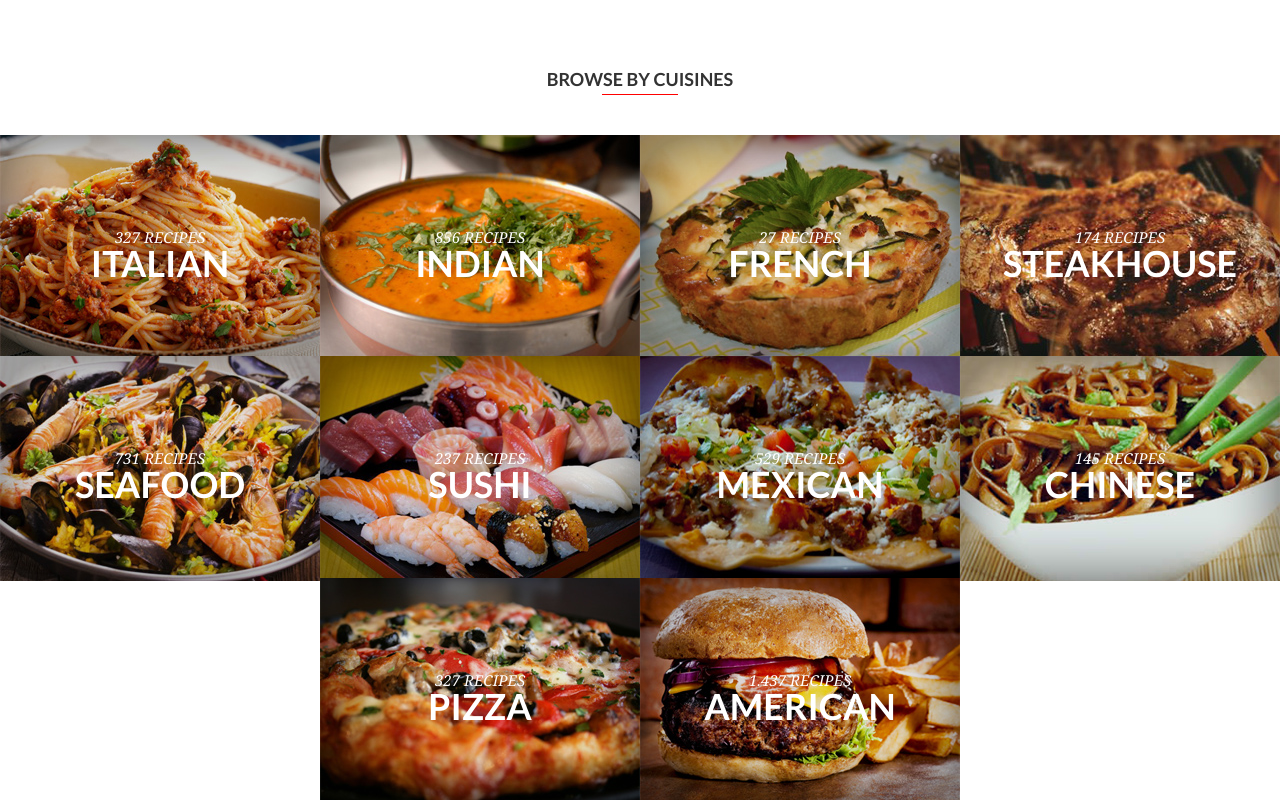
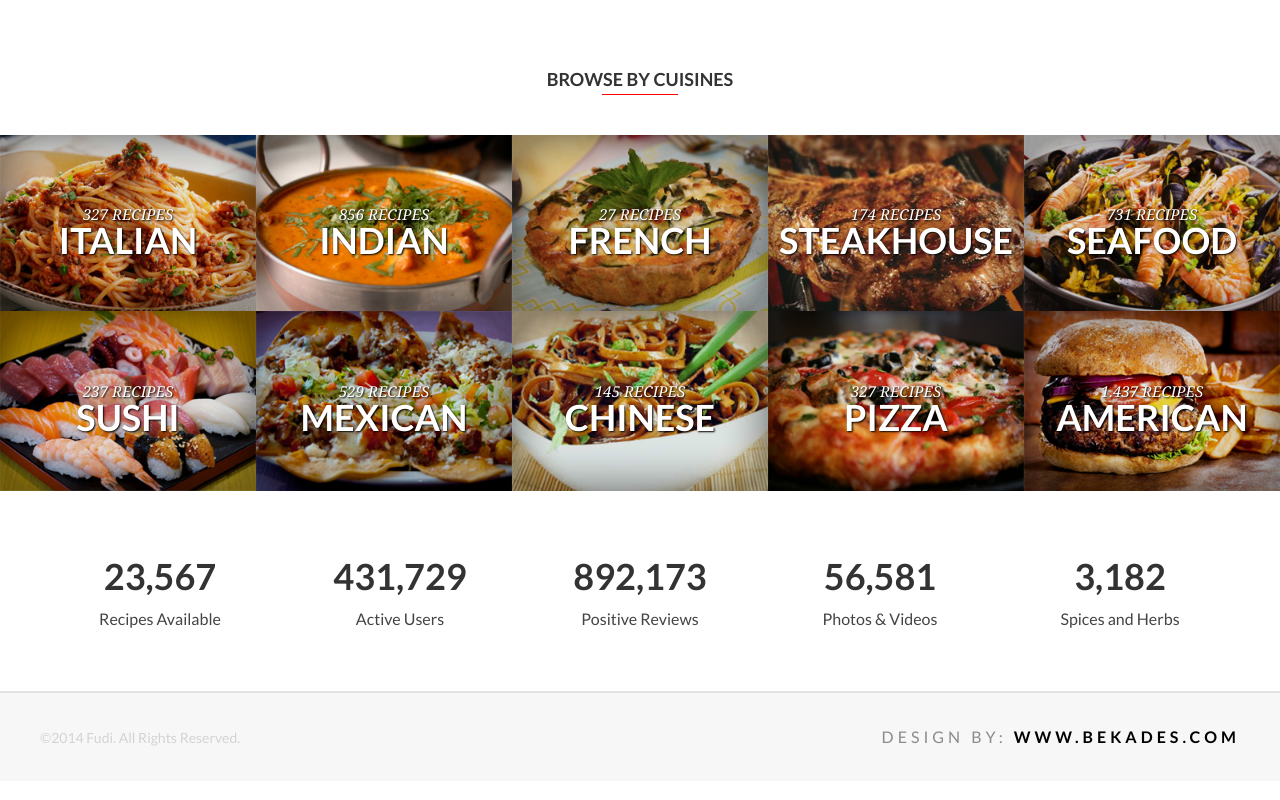
Before and after one commit to ErVuts/Recipes, a plain HTML site: page index.html in a window 1280 px wide. Shown: the part 2614-3414 px from the top of the page. Drawn offline with Linux system fonts and the light colour scheme; files whose address does not match are found by name.

Commit message:
rework cuisines section, added amounts section, added footer

```diff
--- a/index.html
+++ b/index.html
@@ -139,60 +139,95 @@
 	</div>
 		</section>
 <section>
-	<h2 class="title title--examples">BROWSE BY CUISINES</h2>
+	<h2 class="title title--cuisines">BROWSE BY CUISINES</h2>
 
-	<div class="examples">
-		<div class="example">
-			<img src="img/img9.jpg" alt="" class="example__img">
-			<h3 class="example__title">ITALIAN</h3>
-			<span class="example__subtitle">327 Recipes</span>
+	<div class="cuisines">
+		<div class="cuisine">
+			<a href="#" class="cuisine__link"><img src="img/img9.jpg" alt="" class="cuisine__img">
+				<h3 class="cuisine__title">ITALIAN</h3>
+				<span class="cuisine__subtitle">327 Recipes</span></a>
 		</div>
-		<div class="example">
-			<img src="img/img10.jpg" alt="" class="example__img">
-			<h3 class="example__title">INDIAN</h3>
-			<span class="example__subtitle">856 Recipes</span>
+		<div class="cuisine">
+			<a href="#" class="cuisine__link"><img src="img/img10.jpg" alt="" class="cuisine__img">
+				<h3 class="cuisine__title">INDIAN</h3>
+				<span class="cuisine__subtitle">856 Recipes</span></a>
 		</div>
-		<div class="example">
-			<img src="img/img11.jpg" alt="" class="example__img">
-			<h3 class="example__title">french</h3>
-			<span class="example__subtitle">27 Recipes</span>
+		<div class="cuisine">
+			<a href="#" class="cuisine__link"><img src="img/img11.jpg" alt="" class="cuisine__img">
+				<h3 class="cuisine__title">french</h3>
+				<span class="cuisine__subtitle">27 Recipes</span></a>
 		</div>
-		<div class="example">
-			<img src="img/img12.jpg" alt="" class="example__img">
-			<h3 class="example__title">steakhouse</h3>
-			<span class="example__subtitle">174 Recipes</span>
+		<div class="cuisine">
+			<a href="#" class="cuisine__link"><img src="img/img12.jpg" alt="" class="cuisine__img">
+				<h3 class="cuisine__title">steakhouse</h3>
+				<span class="cuisine__subtitle">174 Recipes</span></a>
 		</div>
-		<div class="example">
-			<img src="img/img13.jpg" alt="" class="example__img">
-			<h3 class="example__title">seafood</h3>
-			<span class="example__subtitle">731 Recipes</span>
+		<div class="cuisine">
+			<a href="#" class="cuisine__link"><img src="img/img13.jpg" alt="" class="cuisine__img">
+				<h3 class="cuisine__title">seafood</h3>
+				<span class="cuisine__subtitle">731 Recipes</span></a>
 		</div>
-		<div class="example">
-			<img src="img/img14.jpg" alt="" class="example__img">
-			<h3 class="example__title">Sushi</h3>
-			<span class="example__subtitle">237 Recipes</span>
+		<div class="cuisine">
+			<a href="#" class="cuisine__link"><img src="img/img14.jpg" alt="" class="cuisine__img">
+				<h3 class="cuisine__title">Sushi</h3>
+				<span class="cuisine__subtitle">237 Recipes</span></a>
 		</div>
-		<div class="example">
-			<img src="img/img15.jpg" alt="" class="example__img">
-			<h3 class="example__title">mexican</h3>
-			<span class="example__subtitle">529 Recipes</span>
+		<div class="cuisine">
+			<a href="#" class="cuisine__link"><img src="img/img15.jpg" alt="" class="cuisine__img">
+				<h3 class="cuisine__title">mexican</h3>
+				<span class="cuisine__subtitle">529 Recipes</span></a>
 		</div>
-		<div class="example">
-			<img src="img/img16.jpg" alt="" class="example__img">
-			<h3 class="example__title">chinese</h3>
-			<span class="example__subtitle">145 Recipes</span>
+		<div class="cuisine">
+			<a href="#" class="cuisine__link"><img src="img/img16.jpg" alt="" class="cuisine__img">
+				<h3 class="cuisine__title">chinese</h3>
+				<span class="cuisine__subtitle">145 Recipes</span></a>
 		</div>
-		<div class="example">
-			<img src="img/img17.jpg" alt="" class="example__img">
-			<h3 class="example__title">pizza</h3>
-			<span class="example__subtitle">327 Recipes</span>
+		<div class="cuisine">
+			<a href="#" class="cuisine__link"><img src="img/img17.jpg" alt="" class="cuisine__img">
+				<h3 class="cuisine__title">pizza</h3>
+				<span class="cuisine__subtitle">327 Recipes</span></a>
 		</div>
-		<div class="example">
-			<img src="img/img18.jpg" alt="" class="example__img">
-			<h3 class="example__title">american</h3>
-			<span class="example__subtitle">1.437 Recipes</span>
+		<div class="cuisine">
+			<a href="#" class="cuisine__link"><img src="img/img18.jpg" alt="" class="cuisine__img">
+				<h3 class="cuisine__title">american</h3>
+				<span class="cuisine__subtitle">1.437 Recipes</span></a>
+		</div>
+	</div>
+	<div class="container">
+		<div class="amounts">
+			<div class="amount">
+				<h3 class="amount__title">23,567</h3>
+				<span class="amount__subtitle">Recipes Available</span>
+			</div>
+			<div class="amount">
+				<h3 class="amount__title">431,729</h3>
+				<span class="amount__subtitle">Active Users</span>
+			</div>
+			<div class="amount">
+				<h3 class="amount__title">892,173</h3>
+				<span class="amount__subtitle">Positive Reviews</span>
+			</div>
+			<div class="amount">
+				<h3 class="amount__title">56,581</h3>
+				<span class="amount__subtitle">Photos & Videos</span>
+			</div>
+			<div class="amount">
+				<h3 class="amount__title">3,182</h3>
+				<span class="amount__subtitle">Spices and Herbs</span>
+			</div>
 		</div>
 	</div>
 </section>
+<footer>
+	<div class="container">
+		<div class="copyright">
+			<span>©2014 Fudi. All Rights Reserved.</span>
+		</div>
+		<div class="made-by">
+			<span>DESIGN BY: <a href="#">WWW.BEKADES.COM</a></span>
+		</div>
+
+	</div>
+</footer>
 </body>
 </html>
--- a/scss/style.scss
+++ b/scss/style.scss
@@ -162,9 +162,9 @@ nav {
 		padding: 15px 80px 20px 80px;
 		margin-bottom:25px;
 			@include hover {
-			color:#fff;
-			background-color: $main-color;
-			border:2px solid $main-color;
+			color:#000;
+			background-color: #fff;
+			border:2px solid #fff;
 			}
 	}
 
@@ -196,7 +196,7 @@ nav {
 			width: 15%;
 		}
 	}
-	&--examples {
+	&--cuisines {
 		margin:100px 0 40px 0;
 		&::after {
 			content: '';
@@ -287,12 +287,12 @@ nav {
 	&__quote {
 		font-family:'Lato Hairline';
 		font-size: 3rem;
-		opacity:.4;
+		opacity:.8;
 	}
 	&__author {
 		font-family: 'Lato Hairline Italic';
 		font-size: 1.8rem;
-		opacity:.4;
+		opacity:.8;
 		margin-top: 30px;
 		margin-bottom: 40px;
 	}
@@ -301,6 +301,7 @@ nav {
 .slider {
 	&__dots {
 		list-style-type: none;
+		padding: 0;
 		li {
 		display: inline-block;
 		}
@@ -320,20 +321,27 @@ nav {
 	}
 }
 
-.examples {
+.cuisines {
 	display: flex;
 	flex-wrap:wrap;
-    justify-content: center;
-	overflow: hidden;
 }
 
-.example {
+.cuisine {
 	color:#fff;
 	text-transform: uppercase;
 	position: relative;
 	margin-bottom: -10px;
-	width: 320px;
+	text-shadow: 1px 1px 2px #000;
+	width: 20%;
+	&__link {
+		color:#fff;
+		font-size: 0;
+	}
 	&__img{
+	width: 100%;
+	@include hover {
+		opacity:.5;
+	}
 	}
 	&__title {
 		font-family: 'Lato';
@@ -354,3 +362,54 @@ nav {
 		transform:translate(-50%, -110%);
 	}
 }
+
+.amounts {
+	display: flex;
+	justify-content: center;
+	margin: 60px 0;
+}
+
+.amount {
+		width: 100%;
+		text-align: center;
+	&__title{
+		font-size: 3.6rem;
+		margin: 0;
+	}
+	&__subtitle {
+		font-size: 1.6rem;
+		color:#444444;
+		margin: 0;
+	}
+}
+
+footer {
+	background-color: #f7f7f7;
+	border-top:2px solid #e2e2e2;
+	height: 90px;
+	display: flex;
+	.container {
+		display: flex;
+		justify-content:space-between;
+		align-items:center;
+	}
+}
+
+.copyright {
+	span {
+		font-size: 1.4rem;
+		color: #d3d3d3;
+	}
+}
+
+.made-by {
+	letter-spacing: 4px;
+	span {
+		color:#8b8b8b;
+	}
+	a {
+		text-decoration: none;
+		color:#000;
+		font-weight: 700;
+	}
+}
```
Also changed, not shown: css/style.css.
